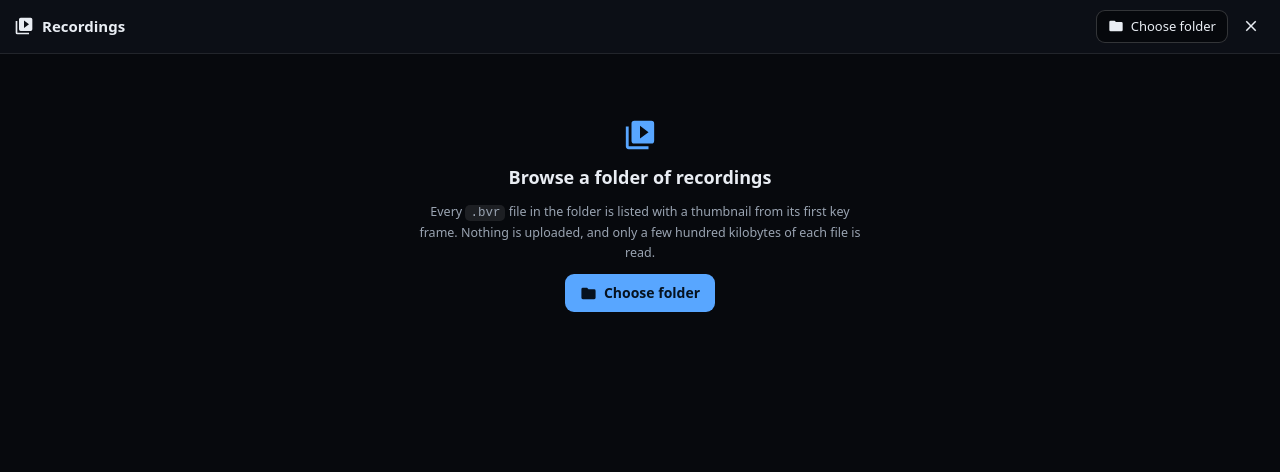
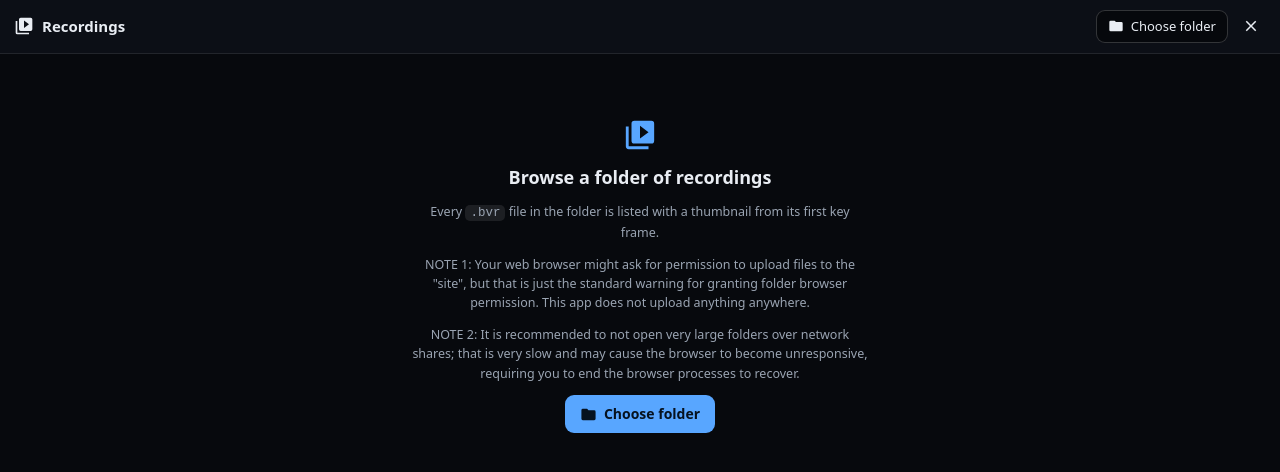
Before and after one commit to bp2008/BVR-Player-Web, a Vue app: page / in a window 1280 px wide. Both pictures are taken after a click on the button "Browse a folder". Shown: the top 472 px of the page. Built offline with nearby package versions, Linux system fonts and the light colour scheme.

Commit message:
Update folder browser note text.

```diff
--- a/src/components/FolderBrowser.vue
+++ b/src/components/FolderBrowser.vue
@@ -140,7 +140,15 @@
           <p class="library__lead">Browse a folder of recordings</p>
           <p class="library__hint">
               Every <code>.bvr</code> file in the folder is listed with a thumbnail from its first
-          key frame. Nothing is uploaded, and only a few hundred kilobytes of each file is read.
+              key frame.
+          </p>
+          <p class="library__hint">
+              NOTE 1: Your web browser might ask for permission to upload files to the "site",
+              but that is just the standard warning for granting folder browser permission.  This app
+              does not upload anything anywhere.
+          </p>
+          <p class="library__hint">
+              NOTE 2: It is recommended to not open very large folders over network shares; that is very slow and may cause the browser to become unresponsive, requiring you to end the browser processes to recover.
           </p>
           <button type="button" class="btn btn--accent" @click="choose">
               <AppIcon name="folder" :size="17" />
@@ -1117,7 +1125,7 @@ export default {
   display: block;
   width: 100%;
   height: 100%;
-  object-fit: cover;
+  object-fit: contain;
 }
 
 .clip__noshot,
```
Lines whose indentation alone changed are shown as unchanged.
